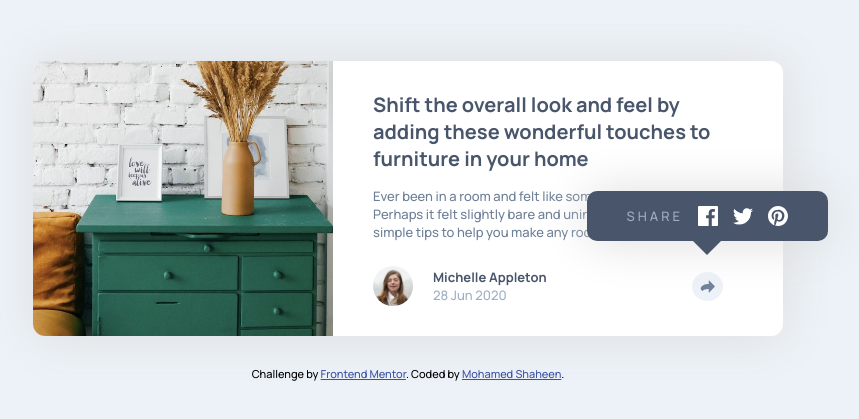
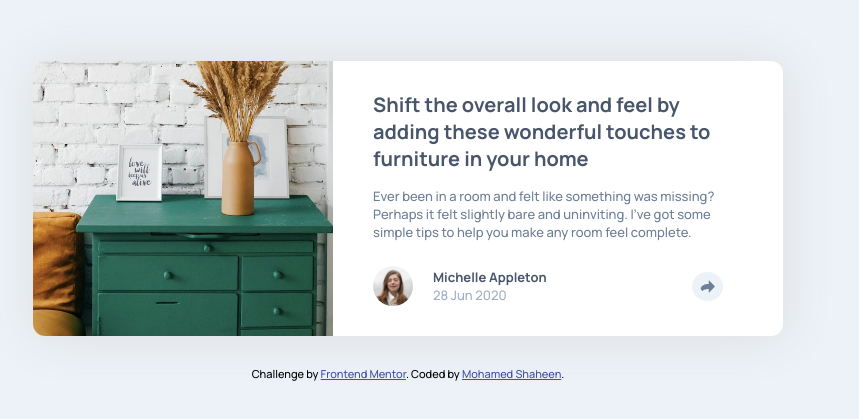
Before and after one commit to mohamedshaheen26/Article-preview-component, a plain HTML site: page index.html in a window 1280 px wide. Shown: the part 179-598 px from the top of the page, without its empty margins (232-1091 px from the left). Drawn offline with Linux system fonts and the light colour scheme.

Commit message:
Update index.html

```diff
--- a/index.html
+++ b/index.html
@@ -49,7 +49,7 @@
               <span>28 Jun 2020</span>
             </div>
           </div>
-          <div class="pop-up active" id="pop-up">
+          <div class="pop-up" id="pop-up">
             share
             <img src="images/icon-facebook.svg" alt="" />
             <img src="images/icon-twitter.svg" alt="" />
```
